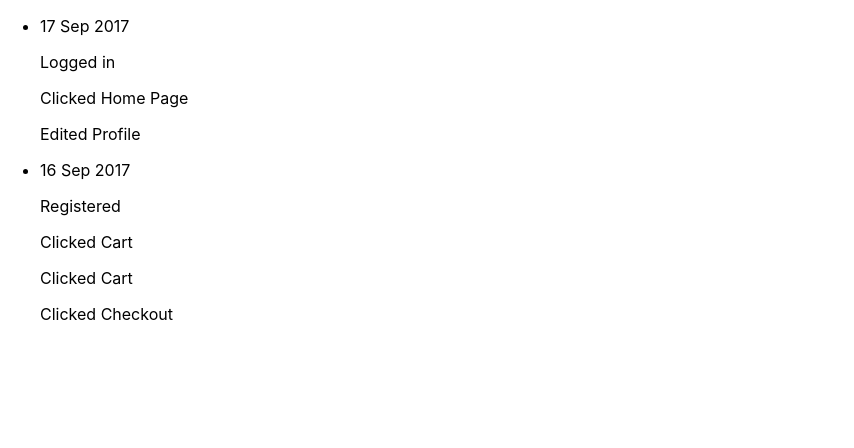
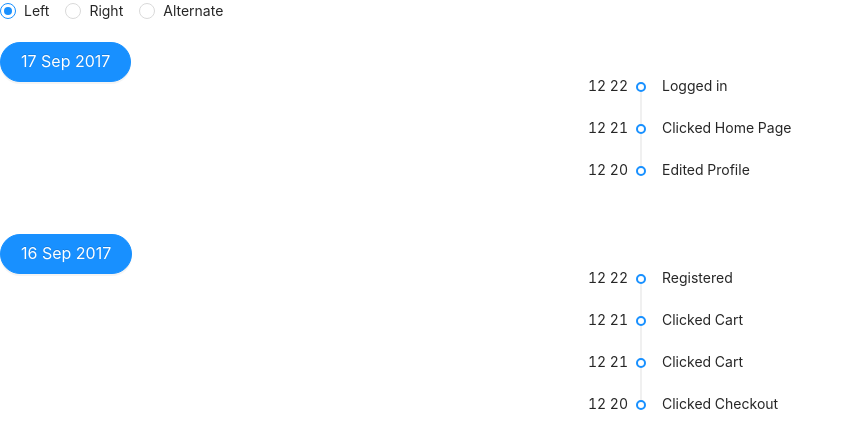
Before and after one commit to Thushar-Sreenivas/React-Timeline, a React (Create React App) app: page / in a window 1280 px wide. Shown: the top 448 px of the page, without its empty margins (0-854 px from the left). Built offline with nearby package versions, Linux system fonts and the light colour scheme.

Commit message:
Added Ui

```diff
--- a/package.json
+++ b/package.json
@@ -3,12 +3,16 @@
   "version": "0.1.0",
   "private": true,
   "dependencies": {
+    "@material-ui/core": "^4.9.14",
     "@testing-library/jest-dom": "^4.2.4",
     "@testing-library/react": "^9.5.0",
     "@testing-library/user-event": "^7.2.1",
+    "antd": "^4.2.3",
+    "lodash": "^4.17.15",
     "moment": "^2.25.3",
     "react": "^16.13.1",
     "react-dom": "^16.13.1",
+    "react-lodash": "^0.1.2",
     "react-scripts": "3.4.1"
   },
   "scripts": {
--- a/src/App.js
+++ b/src/App.js
@@ -2,7 +2,7 @@ import React from 'react';
 
 import './App.css';
 import moment from 'moment'
-import Timeline from './Components/Timeline';
+import TimelineEvent from './Components/Timeline';
 
 const events = [
   { ts: "2017-09-17T12:22:46.587Z", text: "Logged in" },
@@ -17,7 +17,7 @@ const events = [
 function App() {
   return (
     <div>
-      <Timeline events={events}/>
+      <TimelineEvent events={events}/>
     </div>
   );
 }
--- a/src/Components/Timeline.js
+++ b/src/Components/Timeline.js
@@ -1,5 +1,11 @@
 import React from 'react'
 import moment from 'moment'
+import SimpleCard from './UI/TimelineDisplay';
+import 'antd/dist/antd.css';
+import TimelimeLabelDemo from '../Components/UI/TimelineAntisplay'
+import { Timeline, Button, Radio } from 'antd';
+import {Remove} from 'react-lodash'
+import RadioInput from './UI/RadioInput';
 
 const testEvents = [
     { ts: "2017-09-17T12:22:46.587Z", text: "Logged in" },
@@ -11,53 +17,44 @@ const testEvents = [
     { ts: "2017-09-16T12:20:46.587Z", text: "Clicked Checkout" }
   ];
 
-const Timeline = (events) => {
+const TimelineEvent = (events) => {
     let userEventDetails = {};
     let userEventArray = []
-    // console.log("Timeline -> userEventDetails", userEventDetails);
-    // console.log("Timeline -> userEventArray", userEventArray);
         events.map((event, index) => {
             let date = moment(event.ts).format("DD MMM YYYY");
             userEventArray = userEventDetails[date] || [];
-            // userEventArray = userEventDetails[date]?null:[]
-            // console.log("Before -> userEventDetails", userEventDetails)
             userEventArray.push({
                 time: moment(event.ts).format('HH mm'),
-                // time: date,
                 text: event.text,
                 key: index
             })
             userEventDetails[date] = userEventArray
-            // console.log("After -> userEventArray", userEventArray)
-            // console.log("After -> userEventDetails", userEventDetails)
         })
-        // console.log("Final -> userEventArray", userEventArray)
-
     return userEventDetails
 }
 
 
-
 const display = ({events}) => {
-    const userEventActivity = Timeline(events)
-    // console.log("Last Function -> userEventActivity", userEventActivity)
+    let displayUI = []
+    let evens
+    const userEventActivity = TimelineEvent(events)
     let userEvent = []
     const dates = Object.keys(userEventActivity)
-    // console.log("display -> Object.keys(userEventActivity)", Object.entries(userEventActivity))
-    // console.log(dates);
     return (
         <div>
+            <RadioInput />
             {dates.map(date => (
-            <ul key={date}>
-                <li>{date}</li>
-                {/* {userEventActivity.date[0]} */}
-                {console.log("display", userEventActivity[date])}
-                {userEventActivity[date].map(event => (
-                    // console.log("Events ", event);
-                    <p>{event.text}</p>
-                ))}
-            </ul>
-
+            <div key={date} >
+                <Button type="primary" shape="round" size="large" style={{textAlign: "center"}}>{date}</Button>
+                {userEventActivity[date].map(event => {
+                displayUI.push(<Timeline.Item
+                    label={event.time}
+                    key={event.key}>{event.text}</Timeline.Item>)
+                {console.log("Inside Push", displayUI)}
+                })}
+                <TimelimeLabelDemo event={displayUI} key={date}/>
+                {console.log(displayUI = [])}
+            </div>
             ))}
         </div>
     )
--- /dev/null
+++ b/src/Components/UI/RadioInput.js
@@ -0,0 +1,29 @@
+import React from 'react'
+import { useState } from 'react';
+import { Timeline, Radio } from 'antd';
+
+function RadioInput() {
+  const [mode, setMode] = useState('left');
+
+  const onChange = e => {
+    setMode(e.target.value);
+  };
+
+  return (
+    <div>
+      <Radio.Group
+        onChange={onChange}
+        value={mode}
+        style={{
+          marginBottom: 20,
+        }}
+      >
+        <Radio value="left">Left</Radio>
+        <Radio value="right">Right</Radio>
+        <Radio value="alternate">Alternate</Radio>
+      </Radio.Group>
+      </div>
+  );
+}
+
+export default RadioInput
--- /dev/null
+++ b/src/Components/UI/TimelineAntisplay.js
@@ -0,0 +1,36 @@
+import React from 'react'
+import { useState } from 'react';
+import { Timeline, Radio } from 'antd';
+
+function TimelimeLabelDemo({event}) {
+  const [mode, setMode] = useState('left');
+
+  const onChange = e => {
+    setMode(e.target.value);
+  };
+
+  return (
+    <div>
+      {/* <Radio.Group
+        onChange={onChange}
+        value={mode}
+        style={{
+          marginBottom: 20,
+        }}
+      >
+        <Radio value="left">Left</Radio>
+        <Radio value="right">Right</Radio>
+        <Radio value="alternate">Alternate</Radio>
+      </Radio.Group> */}
+      <Timeline mode={mode}>
+          {event}
+        {/* <Timeline.Item label="2015-09-01">Create a services</Timeline.Item>
+        <Timeline.Item label="2015-09-01 09:12:11">Solve initial network problems</Timeline.Item>
+        <Timeline.Item>Technical testing</Timeline.Item>
+        <Timeline.Item label="2015-09-01 09:12:11">Network problems being solved</Timeline.Item> */}
+      </Timeline>
+    </div>
+  );
+}
+
+export default TimelimeLabelDemo
--- /dev/null
+++ b/src/Components/UI/TimelineDisplay.js
@@ -0,0 +1,43 @@
+import React from 'react';
+import { makeStyles } from '@material-ui/core/styles';
+import Card from '@material-ui/core/Card';
+import CardActions from '@material-ui/core/CardActions';
+import CardContent from '@material-ui/core/CardContent';
+import Button from '@material-ui/core/Button';
+import Typography from '@material-ui/core/Typography';
+
+const useStyles = makeStyles({
+  root: {
+    minWidth: 275,
+  },
+  bullet: {
+    display: 'inline-block',
+    margin: '0 2px',
+    transform: 'scale(0.8)',
+  },
+  title: {
+    fontSize: 14,
+  },
+  pos: {
+    marginBottom: 12,
+  },
+});
+
+export default function SimpleCard({text, time}) {
+  const classes = useStyles();
+  const bull = <span className={classes.bullet}>•</span>;
+
+  return (
+    <Card className={classes.root}>
+      <CardContent>
+
+        <Typography variant="h5" component="h2">
+          {text} {time}
+        </Typography>
+      </CardContent>
+      {/* <CardActions>
+        <Button size="small">Learn More</Button>
+      </CardActions> */}
+    </Card>
+  );
+}
```
Also changed, not shown: src/Components/TimelineDisplayMaterialUI.js (renamed from src/Components/TimelineDisplay.js), 1 other file (tests, documents, lock files or other folders).
